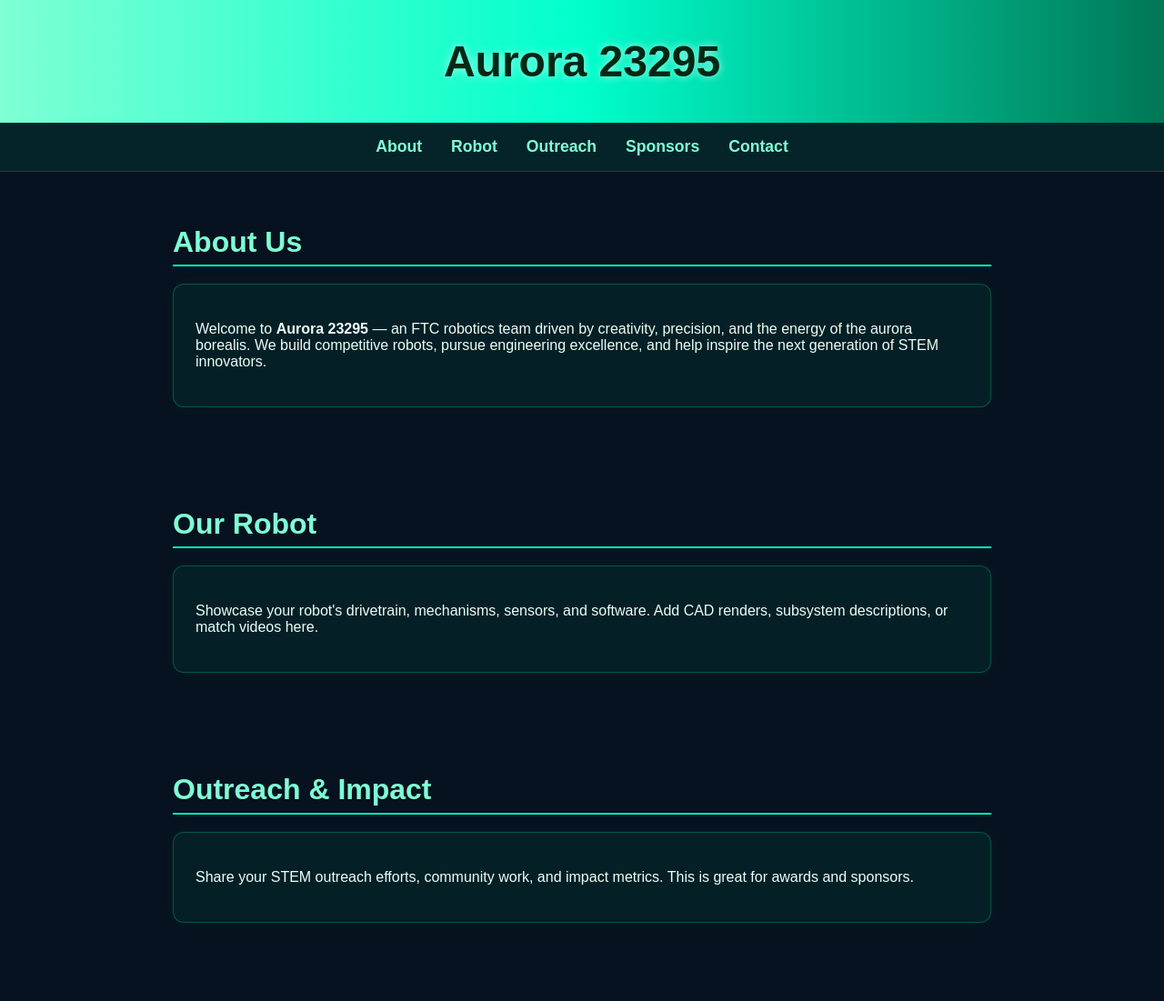
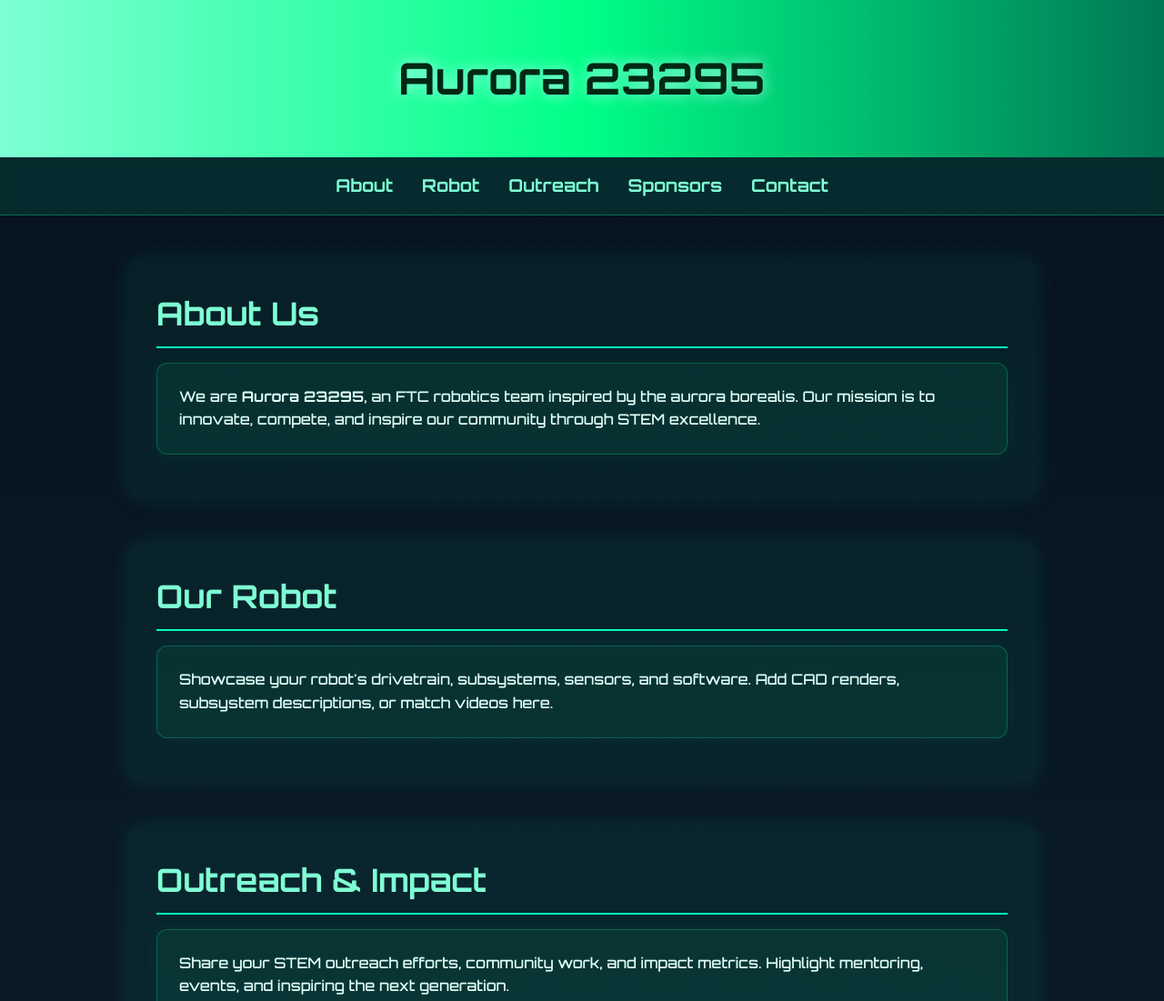
Before and after one commit to aurora-ftc/aurora-ftc.github.io, a plain HTML site: page index.html in a window 1280 px wide. Shown: the top 1101 px of the page at 91% size. Drawn offline with Linux system fonts and the light colour scheme.

Commit message:
Update index.html

```diff
--- a/index.html
+++ b/index.html
@@ -4,69 +4,95 @@
   <meta charset="UTF-8" />
   <meta name="viewport" content="width=device-width, initial-scale=1.0" />
   <title>Aurora 23295</title>
+  <link href="https://fonts.googleapis.com/css2?family=Orbitron:wght@500;700&display=swap" rel="stylesheet">
   <style>
+    /* --- Reset & body --- */
+    * {margin:0; padding:0; box-sizing:border-box;}
     body {
-      margin: 0;
-      font-family: Arial, sans-serif;
-      background: #06121f;
-      color: #eafff7;
+      font-family: 'Orbitron', sans-serif;
+      background: linear-gradient(to bottom, #06121f, #0d1f2c);
+      color: #e0fff8;
+      line-height: 1.6;
     }
+
+    /* --- Header --- */
     header {
-      background: linear-gradient(90deg, aquamarine, #00ffcc, #007755);
-      padding: 2.5rem 1rem;
+      background: linear-gradient(90deg, aquamarine, #00ff88, #007755);
+      padding: 3rem 1rem;
       text-align: center;
       font-size: 3rem;
-      font-weight: 900;
+      font-weight: 700;
       color: #002815;
-      text-shadow: 0 0 10px #aaffee;
+      text-shadow: 0 0 15px #aaffee;
     }
+
+    /* --- Navigation --- */
     nav {
       display: flex;
       justify-content: center;
       gap: 2rem;
       padding: 1rem;
-      background: rgba(0, 255, 170, 0.08);
-      backdrop-filter: blur(6px);
-      border-bottom: 1px solid rgba(0,255,170,0.2);
+      background: rgba(0, 255, 170, 0.1);
+      backdrop-filter: blur(5px);
+      border-bottom: 1px solid rgba(0,255,170,0.3);
     }
     nav a {
       color: aquamarine;
       text-decoration: none;
-      font-weight: bold;
-      font-size: 1.1rem;
-      transition: 0.2s;
+      font-weight: 700;
+      font-size: 1.2rem;
+      transition: all 0.3s ease;
     }
     nav a:hover {
-      color: #65ffd3;
+      color: #77ffd4;
       transform: scale(1.1);
     }
+
+    /* --- Sections --- */
     section {
-      max-width: 900px;
-      margin: auto;
+      max-width: 1000px;
+      margin: 3rem auto;
       padding: 2rem;
+      border-radius: 15px;
+      background: rgba(0,255,170,0.05);
+      box-shadow: 0 0 25px rgba(0,255,170,0.1);
     }
     h2 {
       color: aquamarine;
+      font-size: 2.2rem;
       border-bottom: 2px solid #00ffbb;
-      padding-bottom: 0.4rem;
+      padding-bottom: 0.5rem;
       margin-bottom: 1rem;
-      font-size: 2rem;
     }
     .card {
-      background: rgba(0, 255, 150, 0.06);
-      border: 1px solid rgba(0, 255, 150, 0.25);
+      background: rgba(0,255,150,0.07);
+      border: 1px solid rgba(0,255,150,0.25);
       padding: 1.5rem;
-      margin: 1.2rem 0;
+      margin: 1rem 0;
       border-radius: 12px;
-      box-shadow: 0 0 15px rgba(0,255,170,0.05);
+      box-shadow: 0 0 20px rgba(0,255,170,0.05);
+      transition: transform 0.3s ease, box-shadow 0.3s ease;
     }
+    .card:hover {
+      transform: translateY(-5px);
+      box-shadow: 0 0 30px rgba(0,255,170,0.2);
+    }
+
+    /* --- Footer --- */
     footer {
       text-align: center;
       padding: 2rem;
+      margin-top: 3rem;
       background: rgba(0,255,150,0.1);
       color: aquamarine;
-      margin-top: 4rem;
-      border-top: 1px solid rgba(0,255,170,0.2);
+      border-top: 1px solid rgba(0,255,170,0.3);
+    }
+
+    /* --- Responsive --- */
+    @media (max-width:768px){
+      header {font-size: 2.2rem;}
+      nav a {font-size: 1rem;}
+      h2 {font-size: 1.8rem;}
     }
   </style>
 </head>
@@ -84,28 +110,28 @@
   <section id="about">
     <h2>About Us</h2>
     <div class="card">
-      <p>Welcome to <strong>Aurora 23295</strong> — an FTC robotics team driven by creativity, precision, and the energy of the aurora borealis. We build competitive robots, pursue engineering excellence, and help inspire the next generation of STEM innovators.</p>
+      <p>We are <strong>Aurora 23295</strong>, an FTC robotics team inspired by the aurora borealis. Our mission is to innovate, compete, and inspire our community through STEM excellence.</p>
     </div>
   </section>
 
   <section id="robot">
     <h2>Our Robot</h2>
     <div class="card">
-      <p>Showcase your robot's drivetrain, mechanisms, sensors, and software. Add CAD renders, subsystem descriptions, or match videos here.</p>
+      <p>Showcase your robot's drivetrain, subsystems, sensors, and software. Add CAD renders, subsystem descriptions, or match videos here.</p>
     </div>
   </section>
 
   <section id="outreach">
     <h2>Outreach & Impact</h2>
     <div class="card">
-      <p>Share your STEM outreach efforts, community work, and impact metrics. This is great for awards and sponsors.</p>
+      <p>Share your STEM outreach efforts, community work, and impact metrics. Highlight mentoring, events, and inspiring the next generation.</p>
     </div>
   </section>
 
   <section id="sponsors">
     <h2>Sponsors</h2>
     <div class="card">
-      <p>List your sponsors or add a sponsorship packet link. Include logos and highlight how they support the team.</p>
+      <p>List your sponsors and add logos. Showcase the support that helps our team reach new heights.</p>
     </div>
   </section>
 
@@ -113,12 +139,12 @@
     <h2>Contact</h2>
     <div class="card">
       <p>Email: <em>yourteamemail@example.com</em></p>
-      <p>Instagram / YouTube links can go here.</p>
+      <p>Instagram / YouTube / Social links here.</p>
     </div>
   </section>
 
   <footer>
-    © 2025 Aurora 23295 — Designed with passion and aurora energy
+    © 2025 Aurora 23295 — Powered by STEM & Creativity
   </footer>
 </body>
 </html>
```
